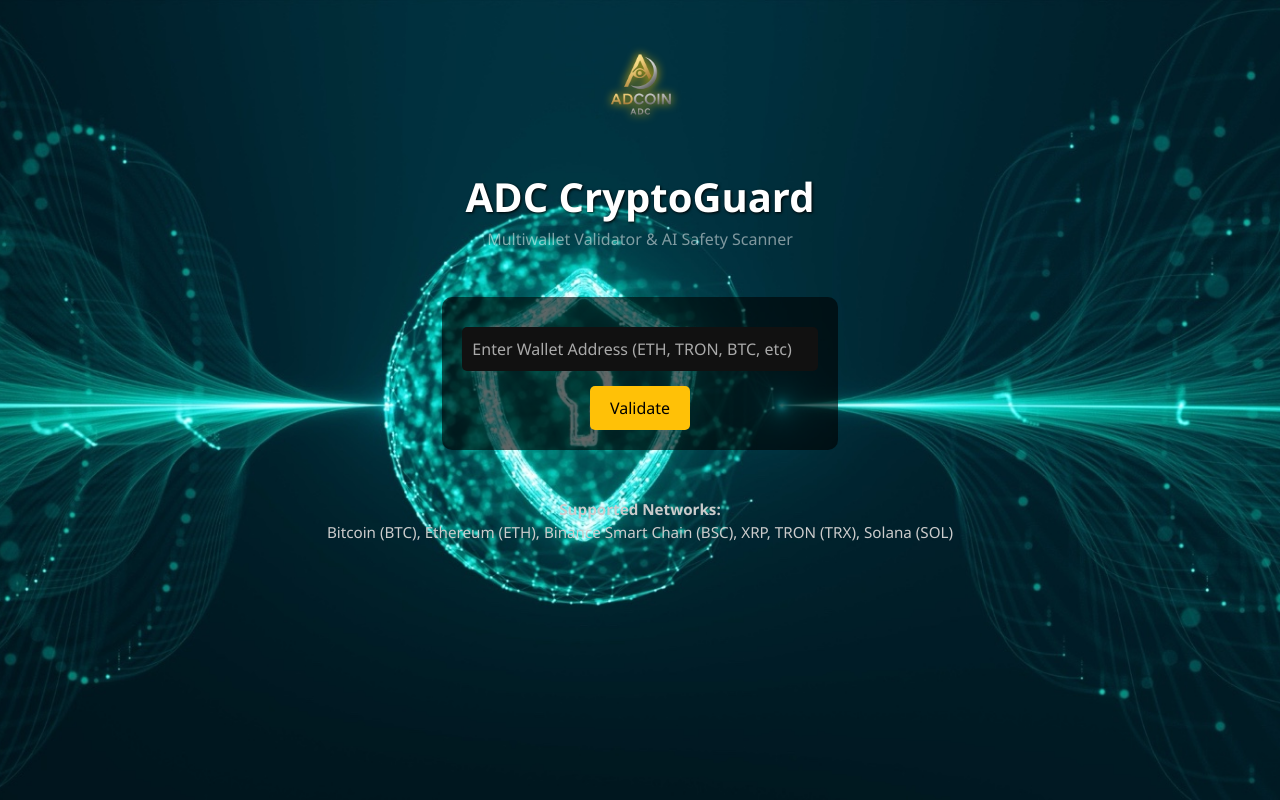
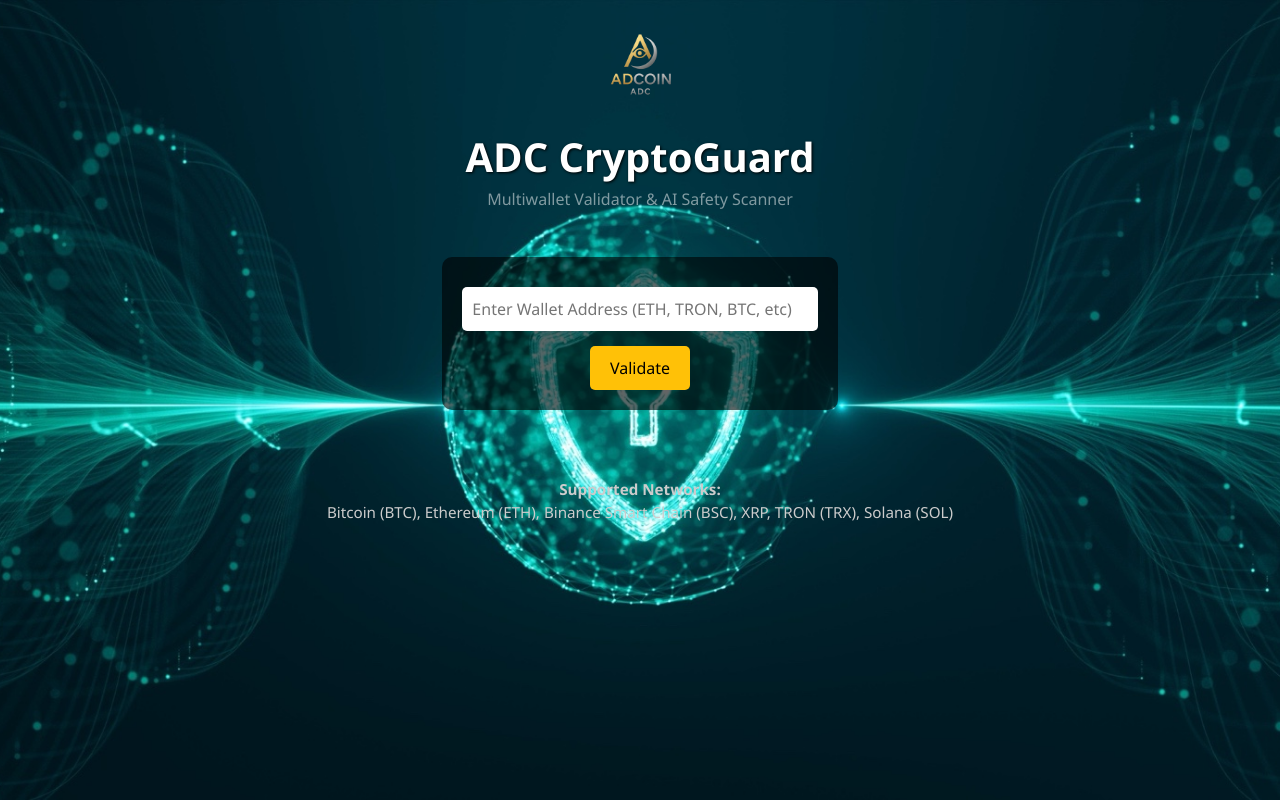
Before and after one commit to ADCoinX/adcoin-validator-ai, a Flask app: page / in a window 1280 px wide. Run offline with Flask 3, Linux system fonts and the light colour scheme.

Commit message:
Update style.css

```diff
--- a/static/style.css
+++ b/static/style.css
@@ -1,107 +1,120 @@
+<!DOCTYPE html>
+<html lang="en">
+<head>
+  <meta charset="UTF-8">
+  <meta name="viewport" content="width=device-width, initial-scale=1">
+  <title>ADC CryptoGuard</title>
+  <style>
     body {
-  background: linear-gradient(270deg, #020202, #0d0f1d, #1a1e2e);
-  background-size: 600% 600%;
-  animation: bgflow 20s ease infinite;
-  color: white;
-  font-family: 'Segoe UI', sans-serif;
       margin: 0;
-  padding: 0;
+      font-family: 'Segoe UI', Tahoma, Geneva, Verdana, sans-serif;
+      background: url('https://i.ibb.co/FqznqXr/klcc-bg.jpg') no-repeat center center fixed;
+      background-size: cover;
+      color: #fff;
       text-align: center;
     }
 
-@keyframes bgflow {
-  0% {background-position: 0% 50%;}
-  50% {background-position: 100% 50%;}
-  100% {background-position: 0% 50%;}
+    .logo {
+      margin-top: 30px;
     }
 
-.container {
-  max-width: 100%;
-  padding: 20px;
-  display: flex;
-  flex-direction: column;
-  align-items: center;
-}
-
-.logo {
-  width: 110px; /* +20% */
-  margin-bottom: 20px;
-  animation: glow 3s ease-in-out infinite alternate;
-}
-
-@keyframes glow {
-  from {
-    filter: drop-shadow(0 0 4px #ffcc00);
-  }
-  to {
-    filter: drop-shadow(0 0 15px #ffcc00);
-  }
+    .logo img {
+      width: 120px;
     }
 
     h1 {
-  font-size: 1.8rem;
-  margin-bottom: 10px;
-  text-shadow: 1px 1px 3px black;
+      font-size: 2.8em;
+      margin: 10px 0 5px;
+    }
+
+    .subtitle {
+      font-size: 1.2em;
+      color: #cccccc;
+      margin-bottom: 30px;
+    }
+
+    .validator-box {
+      background-color: rgba(0, 0, 0, 0.6);
+      padding: 20px 30px;
+      border-radius: 10px;
+      display: inline-block;
+      margin-bottom: 20px;
     }
 
     input[type="text"] {
-  padding: 12px;
-  border-radius: 6px;
-  width: 60%;  /* kurang 40% dari full */
+      width: 60%;
+      padding: 10px;
+      font-size: 16px;
+      border-radius: 5px;
+      border: none;
       max-width: 400px;
-  border: 1px solid #444;
-  background: #111;
-  color: white;
-  font-size: 1rem;
-  margin-top: 15px;
     }
 
-input[type="text"]::placeholder {
-  color: #aaa;
+    button {
+      margin-top: 15px;
+      padding: 10px 25px;
+      font-size: 16px;
+      background-color: #ffcc00;
+      border: none;
+      border-radius: 5px;
+      cursor: pointer;
     }
 
-.btn-validate {
-  padding: 10px 30px;
-  background-color: #ffc107;
-  color: black;
-  font-weight: bold;
-  font-size: 1rem;
-  border: none;
-  border-radius: 5px;
-  margin-top: 12px;
-  transition: all 0.3s ease;
-}
-
-.btn-validate:hover {
-  background-color: #ffdb4d;
-  transform: scale(1.05);
-}
-
-.supported {
-  font-size: 0.95rem;
-  margin-top: 35px;
-  color: #ccc;
+    .networks {
+      margin-top: 20px;
+      font-size: 0.95em;
+      color: #cccccc;
     }
 
     .disclaimer {
-  font-size: 0.8rem;
-  margin-top: 25px;
-  color: #888;
-  max-width: 85%;
-  text-align: center;
+      margin-top: 40px;
+      font-size: 0.85em;
+      color: #bbbbbb;
     }
 
-/* Responsive untuk mobile */
-@media (max-width: 600px) {
-  input[type="text"] {
-    width: 90%;
+    @media screen and (max-width: 600px) {
+      h1 {
+        font-size: 2em;
       }
 
-  .logo {
-    width: 85px;
+      input[type="text"] {
+        width: 80%;
       }
 
-  h1 {
-    font-size: 1.4rem;
+      .logo img {
+        width: 90px;
+      }
+
+      button {
+        width: 80%;
       }
     }
+  </style>
+</head>
+<body>
+
+  <div class="logo">
+    <img src="https://i.ibb.co/QmJwmvT/adcoin-logo.png" alt="ADCoin Logo">
+  </div>
+
+  <h1>ADC CryptoGuard</h1>
+  <div class="subtitle">Multiwallet Validator & AI Safety Scanner</div>
+
+  <div class="validator-box">
+    <form action="/validate" method="POST">
+      <input type="text" name="wallet_address" placeholder="Enter Wallet Address (ETH, TRON, BTC, etc)" required>
+      <br>
+      <button type="submit">Validate</button>
+    </form>
+  </div>
+
+  <div class="networks">
+    Supported Networks: Bitcoin (BTC), Ethereum (ETH), Binance Smart Chain (BSC), XRP, TRON (TRX), Solana (SOL)
+  </div>
+
+  <p class="disclaimer">
+    ⚠️ Disclaimer: This tool is for informational purposes only. Risk analysis is based on public data. Final decisions are the responsibility of the user.
+  </p>
+
+</body>
+</html>
```
Lines whose indentation alone changed are shown as unchanged.
